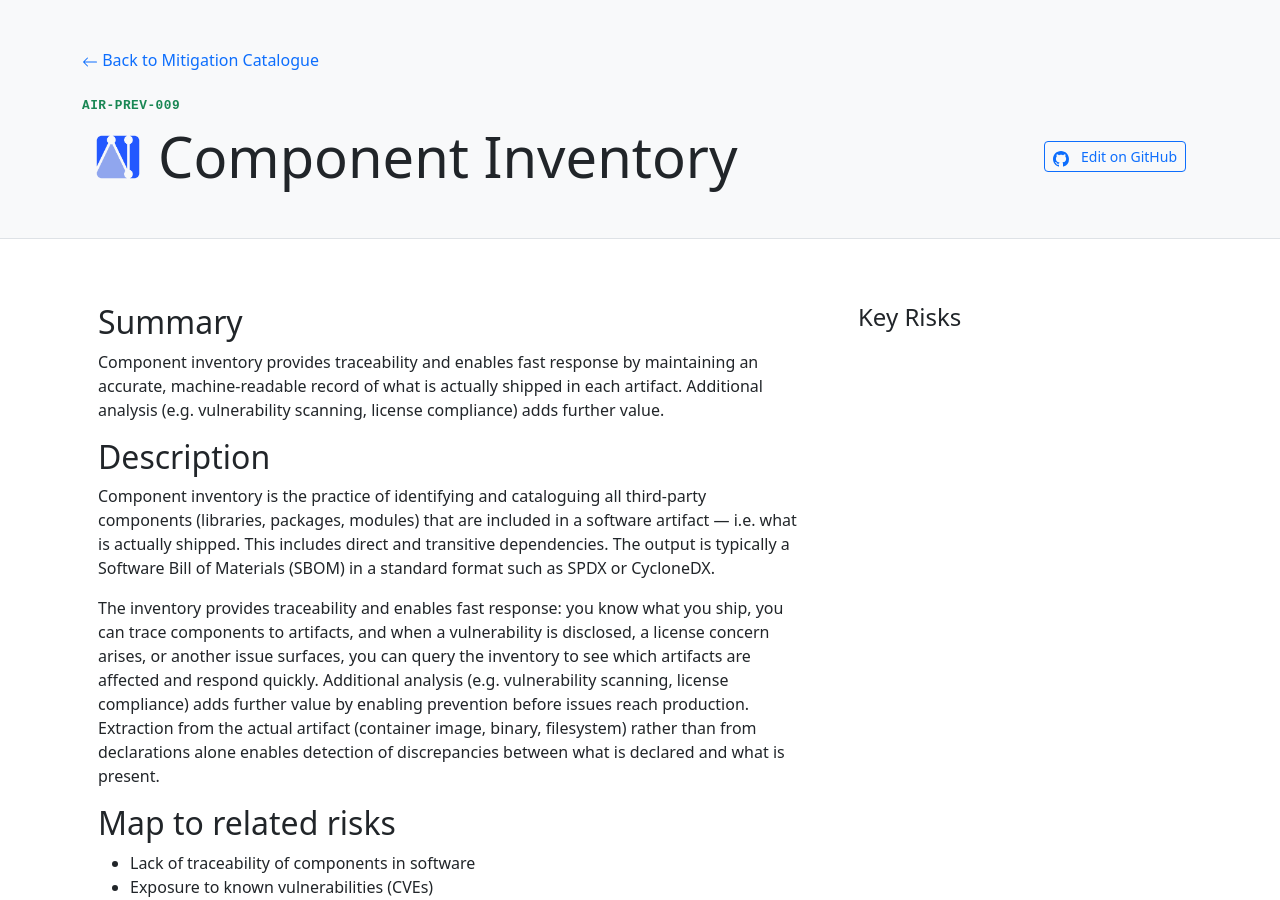
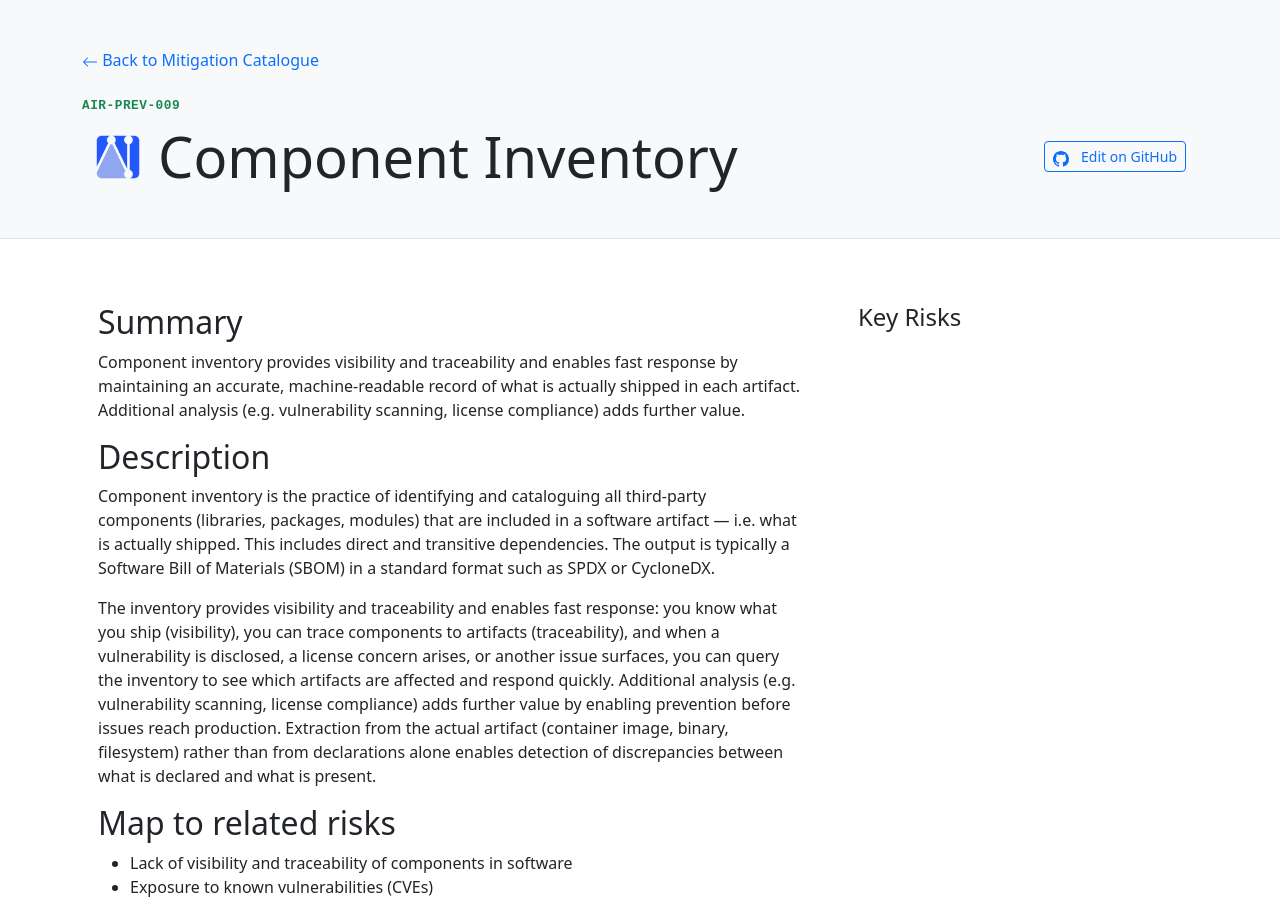
Before and after one commit to finos-labs/SDLC-Controls-Framework, a Jekyll site: the page built from docs/_mitigations/mi-9-component-inventory.md, in a window 1280 px wide and 900 px high. Built offline with Jekyll 4.4.1, drawn with Linux system fonts in a browser that asks for light colours.

Commit message:
adds visibility to the benefits of this control
Signed-off-by: Victoria <kaysa.vps@gmail.com>

```diff
--- a/docs/_mitigations/mi-9-component-inventory.md
+++ b/docs/_mitigations/mi-9-component-inventory.md
@@ -9,17 +9,17 @@ type: PREV
 
 ## Summary
 
-Component inventory provides traceability and enables fast response by maintaining an accurate, machine-readable record of what is actually shipped in each artifact. Additional analysis (e.g. vulnerability scanning, license compliance) adds further value.
+Component inventory provides visibility and traceability and enables fast response by maintaining an accurate, machine-readable record of what is actually shipped in each artifact. Additional analysis (e.g. vulnerability scanning, license compliance) adds further value.
 
 ## Description
 
 Component inventory is the practice of identifying and cataloguing all third-party components (libraries, packages, modules) that are included in a software artifact — i.e. what is actually shipped. This includes direct and transitive dependencies. The output is typically a Software Bill of Materials (SBOM) in a standard format such as SPDX or CycloneDX.
 
-The inventory provides traceability and enables fast response: you know what you ship, you can trace components to artifacts, and when a vulnerability is disclosed, a license concern arises, or another issue surfaces, you can query the inventory to see which artifacts are affected and respond quickly. Additional analysis (e.g. vulnerability scanning, license compliance) adds further value by enabling prevention before issues reach production. Extraction from the actual artifact (container image, binary, filesystem) rather than from declarations alone enables detection of discrepancies between what is declared and what is present.
+The inventory provides visibility and traceability and enables fast response: you know what you ship (visibility), you can trace components to artifacts (traceability), and when a vulnerability is disclosed, a license concern arises, or another issue surfaces, you can query the inventory to see which artifacts are affected and respond quickly. Additional analysis (e.g. vulnerability scanning, license compliance) adds further value by enabling prevention before issues reach production. Extraction from the actual artifact (container image, binary, filesystem) rather than from declarations alone enables detection of discrepancies between what is declared and what is present.
 
 ## Map to related risks
 
-- Lack of traceability of components in software
+- Lack of visibility and traceability of components in software
 - Exposure to known vulnerabilities (CVEs)
 - Incompatible or prohibited licenses
 - Supply chain tampering
```
Also changed, not shown: docs/component-inventory-risks.md (added, +14 -0 lines).
